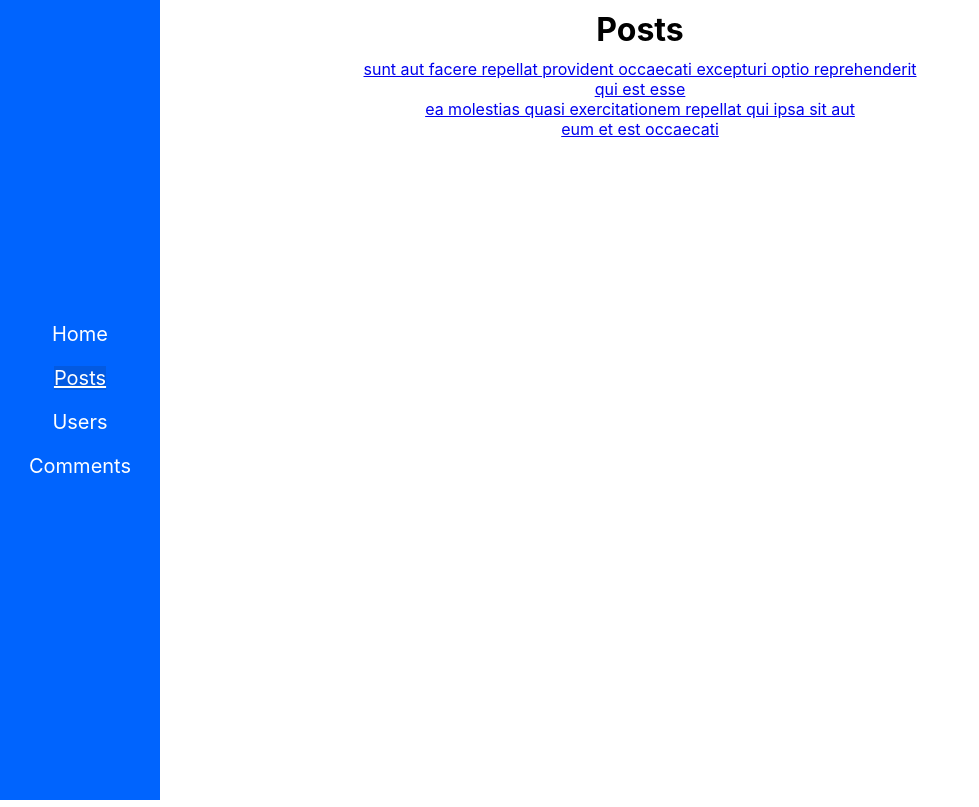
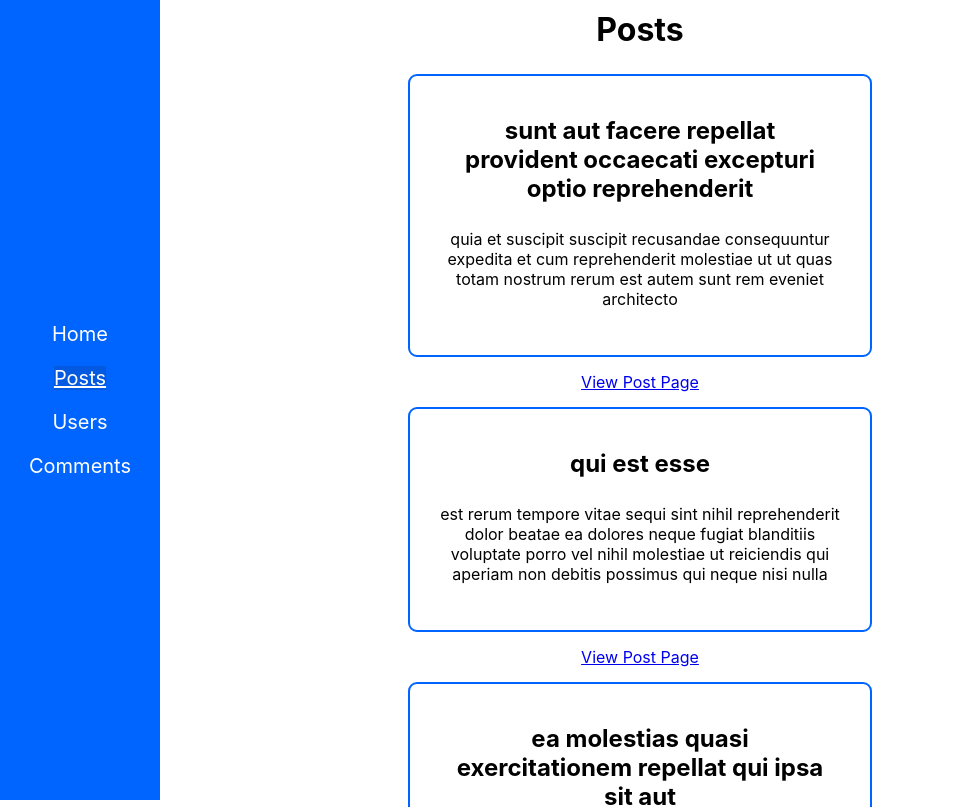
Before and after one commit to igor2333/posts-app, a React (Create React App) app: page /posts in a window 1280 px wide. Shown: the top 807 px of the page, without its empty margins (0-979 px from the left). Built offline with nearby package versions, Linux system fonts and the light colour scheme.

Commit message:
styled posts

```diff
--- a/src/App.css
+++ b/src/App.css
@@ -12,6 +12,6 @@ li a {
 }
 
 h1, h2, h3 {
-  margin: 0;
+  margin: 0px;
   padding: 10px;
 }
--- a/src/App.js
+++ b/src/App.js
@@ -4,7 +4,7 @@ import Users from './components/Users'
 import Home from './components/Home'
 import MainLayout from './layouts/MainLayout'
 import Comments from './components/Comments'
-import SinglePost from './components/SinglePost'
+import SinglePost from './components/SinglePostPage'
 import NotFound from './components/NotFound'
 import './App.css'
 
--- a/src/components/Menu.module.css
+++ b/src/components/Menu.module.css
@@ -6,7 +6,7 @@
   min-height: 100vh;
   width: 160px;
   color: white;
-  position: absolute;
+  position: fixed;
 }
 
 .nav {
--- /dev/null
+++ b/src/components/Post.jsx
@@ -0,0 +1,12 @@
+import style from './Post.module.css'
+
+export default function Post({ title, body}) {
+  return (
+    <div className={style.postContainer}>
+      <div className={style.innerPostContainer}>
+        <h2>{title}</h2>
+        <p>{body}</p>
+      </div>
+    </div>
+  )
+}
--- /dev/null
+++ b/src/components/Post.module.css
@@ -0,0 +1,11 @@
+.postContainer {
+  margin: 15px;
+}
+
+.innerPostContainer {
+  width: 400px;
+  margin: 0 auto;
+  padding: 30px;
+  border: 2px solid #0064FE;
+  border-radius: 9px;
+}
--- a/src/components/Posts.jsx
+++ b/src/components/Posts.jsx
@@ -1,5 +1,6 @@
 import { Link } from 'react-router-dom'
 import posts from '../data/posts'
+import Post from './Post'
 import style from './Posts.module.css'
 
 export default function Posts() {
@@ -7,8 +8,13 @@ export default function Posts() {
     <div>
       <h1>Posts</h1>
       <div className={style.posts}>
-      {posts.map((post) => {
-        return (<Link to={`${post.id}`} key={post.id}>{post.title}</Link>)
+      {posts.map((post, index) => {
+        return (
+          <div key={post.id}>
+            <Post title={post.title} body={post.body}/>
+            <Link to={`${post.id}`}>View Post Page</Link>
+          </div>
+        )
       })}
       </div>
     </div>
--- a/src/components/SinglePost.module.css
+++ /dev/null
@@ -1,4 +0,0 @@
-.postContainer {
-  width: 700px;
-  margin: 0 auto;
-}
--- a/src/components/SinglePost.jsx
+++ b/src/components/SinglePostPage.jsx
@@ -1,7 +1,7 @@
 import { Link, useParams } from 'react-router-dom'
 import posts from '../data/posts'
 import NotFound from './NotFound'
-import style from './SinglePost.module.css'
+import Post from './Post'
 
 export default function SinglePost() {
   const params = useParams()
@@ -12,10 +12,9 @@ export default function SinglePost() {
   }
 
   return (
-    <div className={style.postContainer}>
+    <div>
       <h1>{post.userId}'s Post Info</h1>
-      <h2>{post.title}</h2>
-      <h3>{post.body}</h3>
+      <Post title={post.title} body={post.body}/>
       <Link to=".." relative="path">All posts</Link>
     </div>
   )
```
